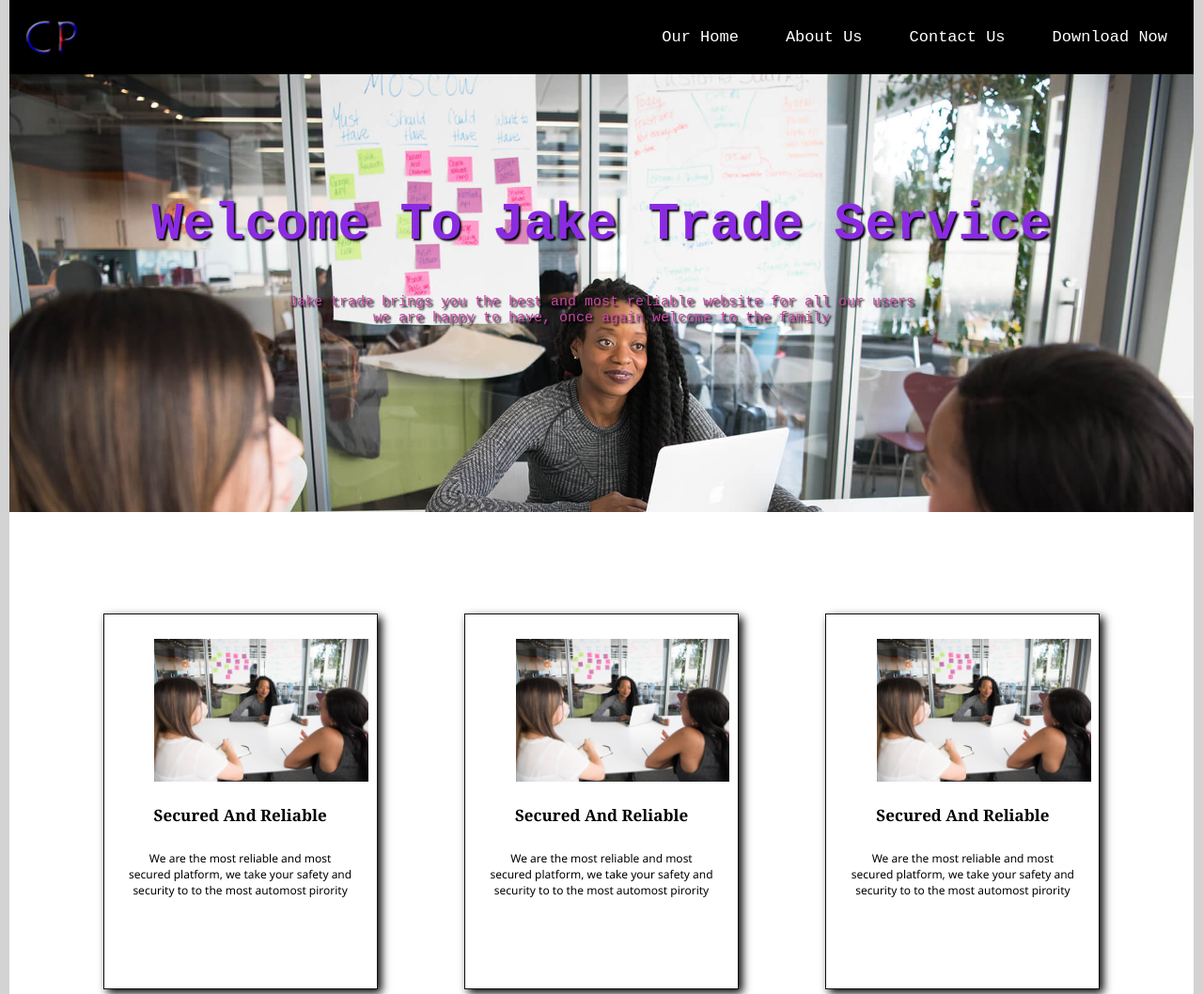
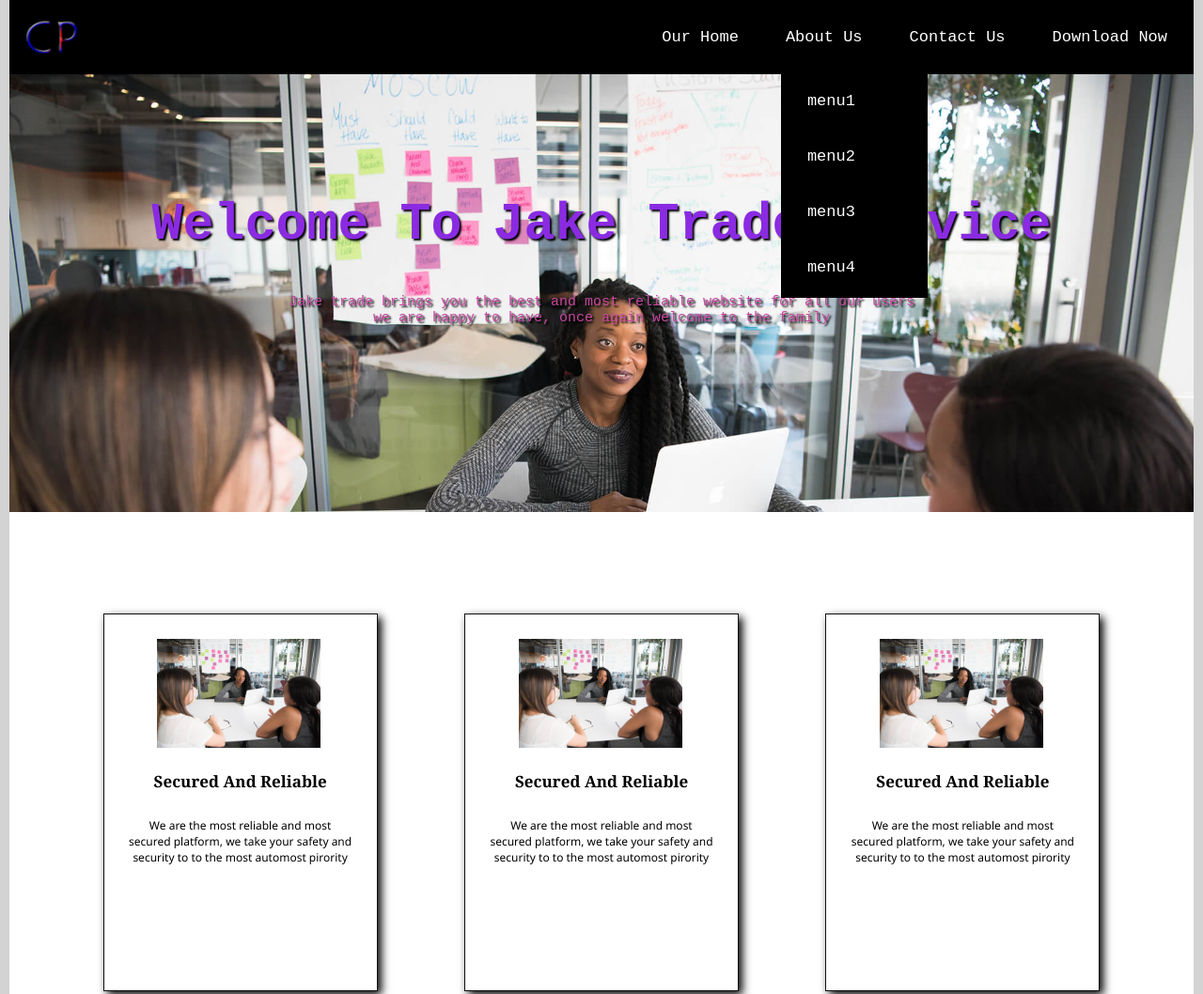
Before and after one commit to jamdz/myhtmlproject, a plain HTML site: page index.html in a window 1280 px wide. Shown: the top 1058 px of the page at 94% size. Drawn offline with Linux system fonts and the light colour scheme.

Commit message:
made some changes to index file

```diff
--- a/index.html
+++ b/index.html
@@ -5,11 +5,6 @@
         <meta name="viewport" content="width=device-width, initial-scale=1.0">
         <style>
 
-             /*For mobile phones*/
-             [class*="col-"] {
-
-                 width: 100%;
-             }
             /*General Selector*/
 
              *{
@@ -18,7 +13,6 @@
                  padding: 0%;
                  text-decoration: none;
                  list-style-type: none;
-                 box-sizing: border-box;
              }
             /* Navigation Menu Styles*/
 
@@ -184,13 +178,29 @@
 
              #image-22{
 
-                 max-width: 100%;
+                 max-width: 60%;
                  height: auto;
-                 padding: 9% 3% 0 18.60%;
+                 padding: 9% 3% 0 19.60%;
+
+             }
+
+             .abt-us{
+
+                 position: relative;
+             }
+
+             .abt-us-drop-menu{
+
+                 position: absolute;
+                 text-align: center;
+                 padding: 0 50px 0 50px;
+                 width: 150px;
+                 top: 65px;
+                 background-color: black;
+                 display: none;
+             }
 
 
-
-             }
 
 
 
@@ -209,7 +219,14 @@
     <div id="menu-list">
        <ul>
            <li><a href="#">Our Home</a></li>
-           <li><a href="#">About Us</a></li>
+           <li class="abt-us">
+            <a href="#">About Us</a>
+             <ul class="abt-us-drop-menu">
+                <li><a href="#">menu1</a></li>
+                <li><a href="#">menu2</a></li>
+                <li><a href="#">menu3</a></li>
+                <li><a href="#">menu4</a></li>
+             </ul></li>
            <li><a href="#content-1-page">Contact Us</a></li>
            <li><a href="#">Download Now</a></li>
        </ul>
```
